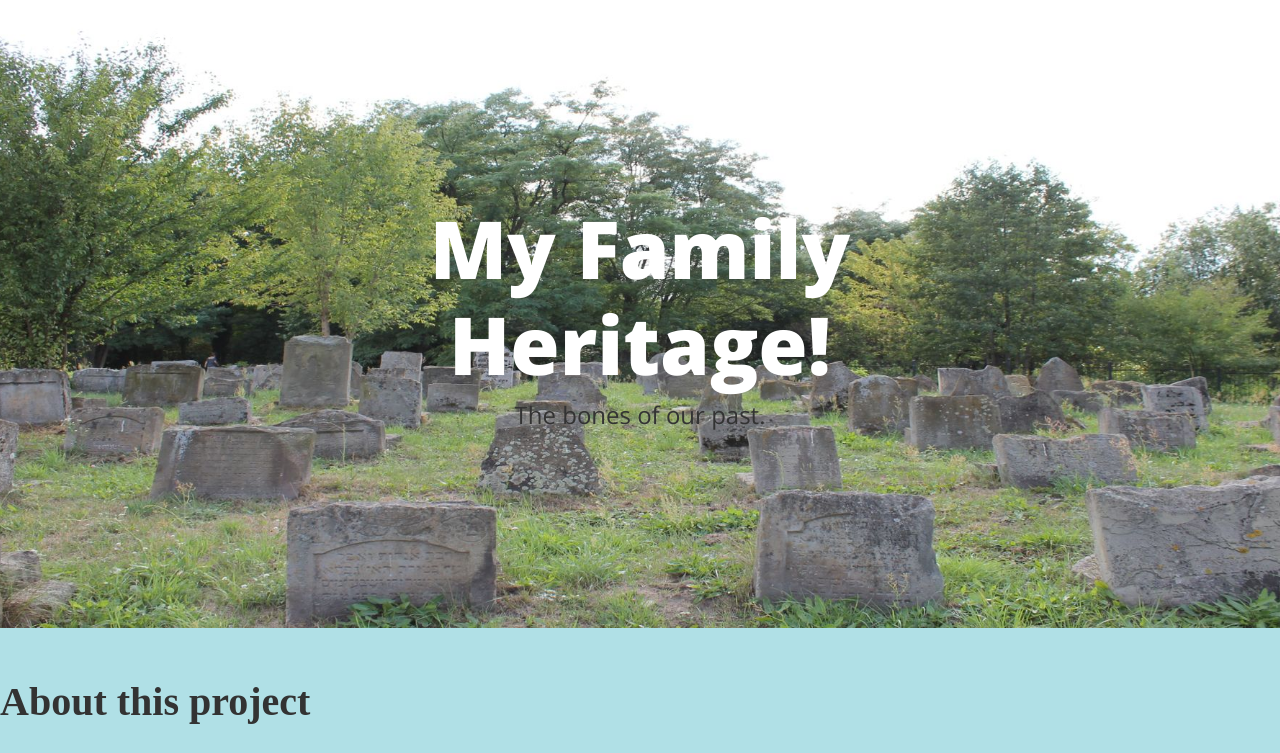
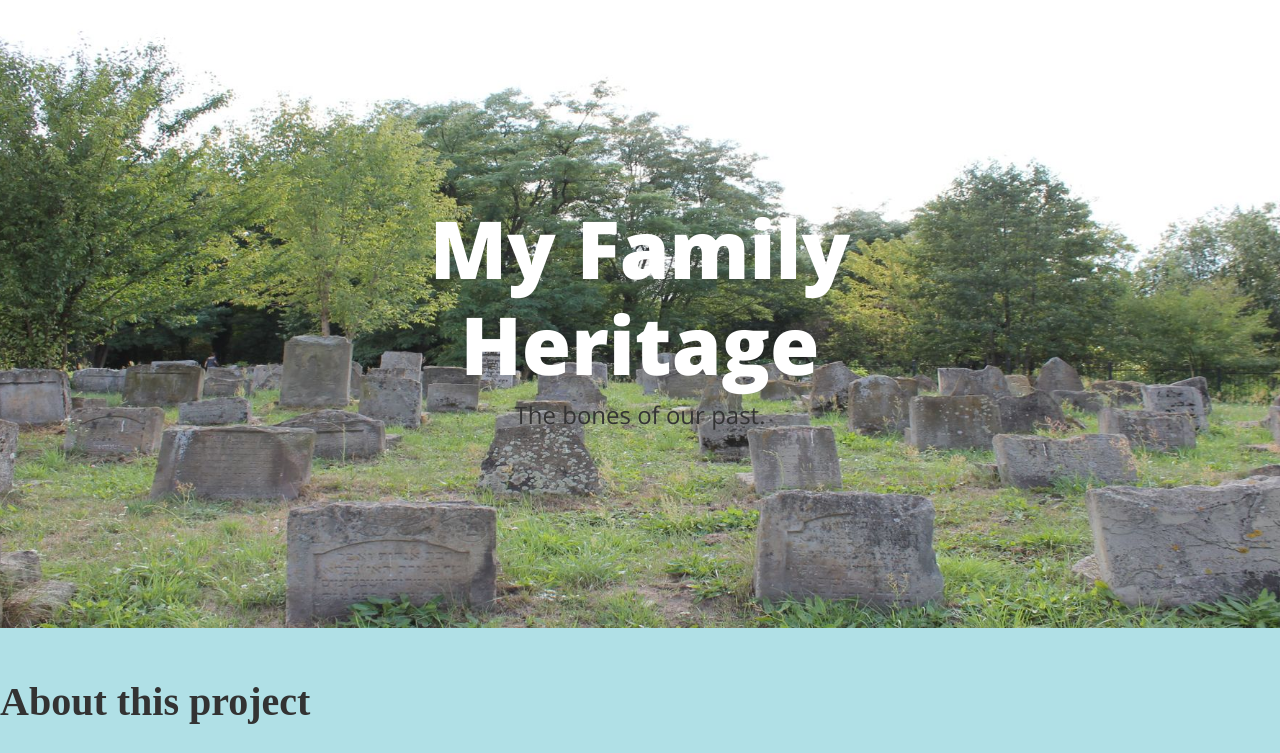
Before and after one commit to tfriedman93/heritage, a website: page index.html in a window 1280 px wide. Shown: the top 753 px of the page. Drawn offline with nearby package versions, Linux system fonts and the light colour scheme.

Commit message:
Update index.html

```diff
--- a/index.html
+++ b/index.html
@@ -58,7 +58,7 @@
         <div class="row">
           <div class="col-lg-8 col-md-10 mx-auto">
             <div class="site-heading">
-              <h1>My Family Heritage!</h1>
+              <h1>My Family Heritage</h1>
               <span class="subheading"><a href="http://voyant-tools.org/?corpus=4ce01596ee52a7c9d403f178546f5bc7&view=Cirrus">The bones of our past.</a></span>
             </div>
           </div>
```
